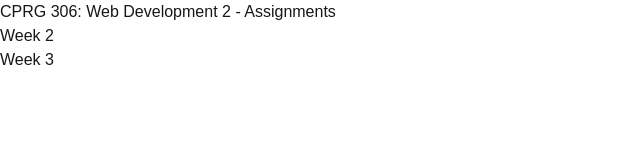
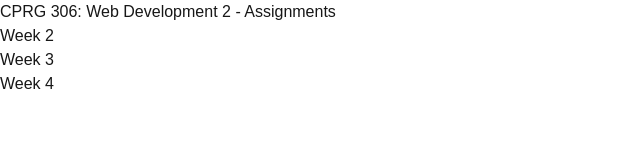
Before and after one commit to Exampleuser274/cprg306-assignments, a Next.js app: page / in a window 1280 px wide. Shown: the top 162 px of the page, without its empty margins (0-640 px from the left). Built offline with nearby package versions, Linux system fonts and the light colour scheme.

Commit message:
Week 4 Link

```diff
--- a/app/page.js
+++ b/app/page.js
@@ -12,6 +12,9 @@ export default function Home() {
    <li>
       <Link href="/week-3">Week 3</Link>
     </li>
+    <li>
+      <Link href="/week-4">Week 4</Link>
+    </li>
   </ul>
     </main>
   );
```
